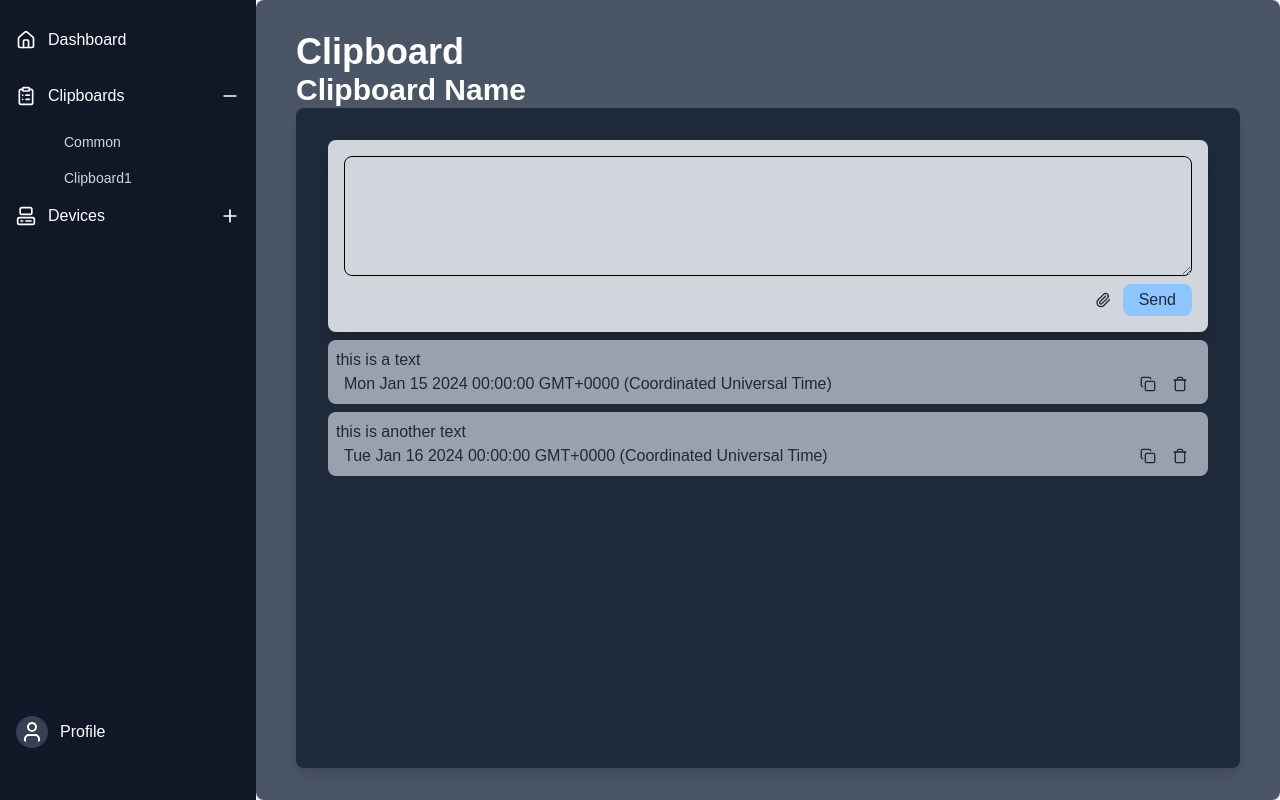
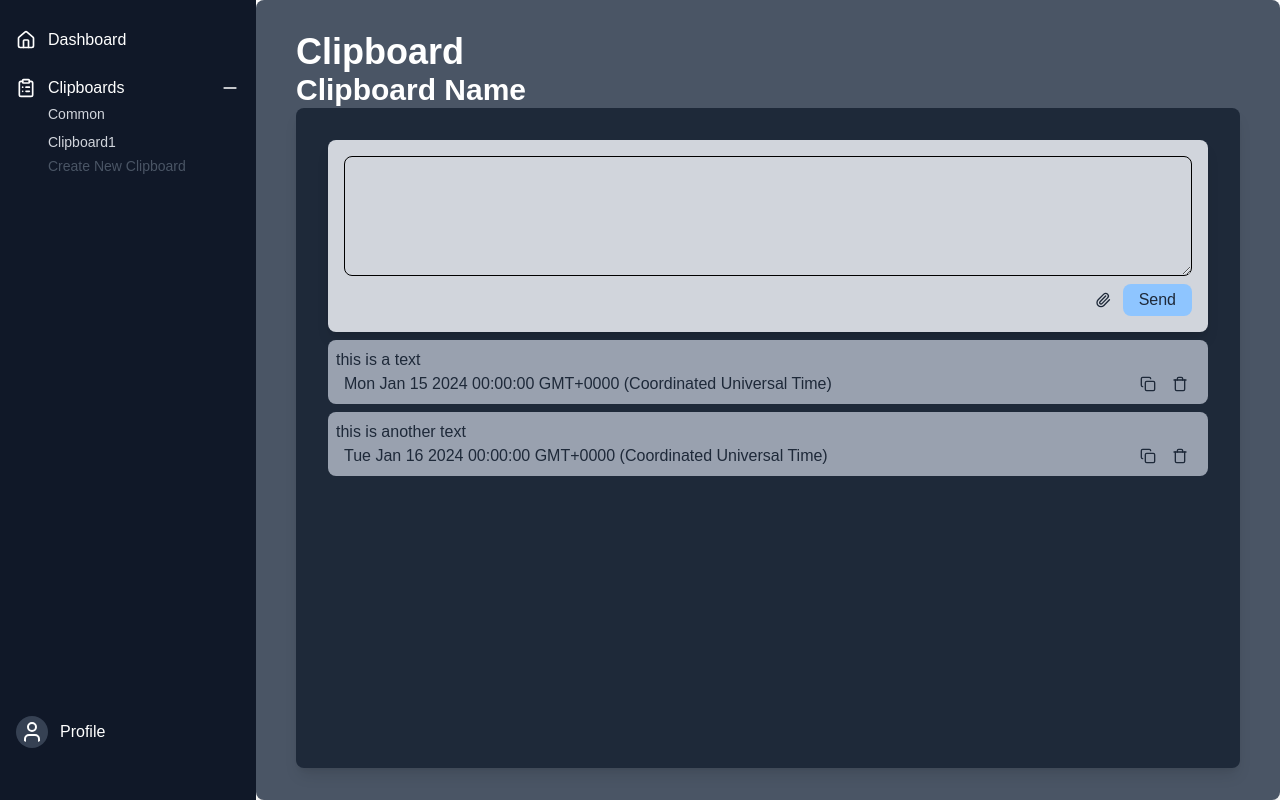
Before and after one commit to zainkhan-afk/Clipse, a Next.js app in the folder frontend/: page /clipboards/1 in a window 1280 px wide. Both pictures are taken after a click on the icon 230 px from the left and 96 px from the top of the page. Built offline with nearby package versions, Linux system fonts and the light colour scheme.

Commit message:
Added a modal for creating a new clipboard

```diff
--- a/frontend/src/components/Sidebar.js
+++ b/frontend/src/components/Sidebar.js
@@ -4,6 +4,8 @@ import { useState } from "react";
 import {Computer, ClipboardListIcon, Clipboard, Home, User, Plus, Minus} from "lucide-react";
 import Link from "next/link";
 import Image from "next/image";
+
+import CreateNewClipboardModal from "./modals/CreateNewClipboard";
 
 const navItems = [
         {
@@ -15,28 +17,24 @@ const navItems = [
                 {id: 1, name: "Common"},
                 {id: 2, name: "Clipboard1"}
             ]
-        },
-        {
-            name: "Devices",
-            href: "/devices",
-            icon: Computer,
-            isOpen: false,
-            children: [
-                {id: 1, name: "PC"},
-                {id: 2, name: "Phone"}
-            ]
-        },
-    ];
-
-
-const clipboards = [
-        { name: "Common"},
-        { name: "Devices"},
+        }
+        // ,
+        // {
+        //     name: "Devices",
+        //     href: "/devices",
+        //     icon: Computer,
+        //     isOpen: false,
+        //     children: [
+        //         {id: 1, name: "PC"},
+        //         {id: 2, name: "Phone"}
+        //     ]
+        // },
     ];
 
 
 export default function Sidebar() {
     const [navigationItems, setNavigationItems] = useState(navItems);
+    const [createNewClipboardModalOpen, setCreateNewClipboardModalOpen] = useState(false);
     const [clipboards, setClipboards] = useState([
                                                     { name: "Common"},
                                                     { name: "Devices"},
@@ -51,6 +49,15 @@ export default function Sidebar() {
             )
         );
     };
+
+    const handleCreateNewClipboard = (clipboardData) => {
+        console.log("Creating new clipboard named", clipboardData);
+
+        // API call here to create the new clipboard
+
+        setCreateNewClipboardModalOpen(false);
+    }
+
     return (
         <div
             className="bg-gray-900 text-white h-full pt-1 pb-[40px] fixed left-0 top-0 z-40 w-64 flex flex-col justify-between" /* Keep min width enough for icons */
@@ -82,7 +89,7 @@ export default function Sidebar() {
                                 // href={href}
                                 // className=""
                             >
-                                <div className="flex items-center gap-3 px-4 py-2 hover:bg-gray-800 transition-colors">
+                                <div className="flex items-center gap-3 px-4 py-0 hover:bg-gray-800 transition-colors">
                                     {/* Fixed-size icon so it never shrinks */}
                                     <Icon className="w-5 h-5 flex-shrink-0" />
 
@@ -99,19 +106,26 @@ export default function Sidebar() {
                                         <Plus className="w-5 h-5 flex-shrink-0 cursor-pointer" onClick={() => toggle(name)} />
                                     )}
                                 </div>
-                                <div className="flex">
+                                <div className="flex flex-col">
                                     {/* Extra content only shown when open */}
                                     {isOpen && children && (
-                                    <div className="ml-12 mt-2 flex flex-col text-sm text-gray-300">
+                                    <div className="ml-10 mb-2 flex flex-col text-sm text-gray-300">
                                         {children.map((child) => (
                                             <Link
                                                 key={child.name}
                                                 href={`${href}/${child.id}`}
-                                                className="px-4 py-2 hover:bg-gray-700 rounded transition-colors text-sm"
+                                                className="block w-full px-2 py-1 hover:bg-gray-700 rounded transition-colors text-sm"
                                             >
                                                 {child.name}
                                             </Link>
                                         ))}
+
+                                        <span
+                                            className="block cursor-pointer w-full px-2 hover:bg-gray-700 rounded transition-colors text-sm text-gray-600"
+                                            onClick={() => setCreateNewClipboardModalOpen(true)}
+                                        >
+                                            Create New Clipboard
+                                        </span>
                                     </div>
                                     )}
                                 </div>
@@ -136,6 +150,12 @@ export default function Sidebar() {
             </div>
 
 
+        <CreateNewClipboardModal
+            isOpen={createNewClipboardModalOpen}
+            onClose={() => setCreateNewClipboardModalOpen(false)}
+            onConfirm={handleCreateNewClipboard}
+        />
+
         </div>
     );
 }
--- /dev/null
+++ b/frontend/src/components/modals/CreateNewClipboard.js
@@ -0,0 +1,52 @@
+"use client";
+
+import { useState } from "react";
+
+export default function CreateNewClipboardModal({ isOpen, onClose, onConfirm }) {
+    const [clipboardData, setClipboardData] = useState({
+        name: "",
+    })
+
+    if (!isOpen) return null; // If the modal is not open, don't render anything
+
+    return (
+        // Modal background overlay
+        <div className="fixed inset-0 bg-black bg-opacity-50 flex items-center justify-center z-50">
+            <div className="bg-white dark:bg-gray-800 rounded-lg shadow-lg p-6 w-96">
+                <h2 className="text-lg font-semibold text-gray-800 dark:text-white">
+                    Create New Clipboard
+                </h2>
+
+                <p className="mt-2 text-gray-600 dark:text-gray-300">
+                    Do you really want to delete this message? This action cannot be undone.
+                </p>
+
+                <p className="py-2 font-semibold text-gray-300 dark:text-white">Clipboard Name</p>
+                <input
+                    type="text"
+                    placeholder="Clipboard Name"
+                    className="w-full border border-black rounded-lg p-2"
+                    value={clipboardData.name}
+                    onChange={(e) => setClipboardData({ ...clipboardData, name: e.target.value })}
+                />
+
+                {/* Buttons */}
+                <div className="mt-4 flex justify-end gap-2">
+                <button
+                    onClick={onClose}
+                    className="px-4 py-2 bg-gray-200 dark:bg-gray-700 text-gray-700 dark:text-gray-200 rounded hover:bg-gray-300 dark:hover:bg-gray-600 transition"
+                >
+                    Cancel
+                </button>
+                <button
+                    onClick={() => onConfirm(clipboardData)}
+                    className="px-4 py-2 bg-green-600 text-white rounded hover:bg-green-700 transition"
+                >
+                    Create
+                </button>
+                </div>
+
+            </div>
+        </div>
+    )
+}
```
